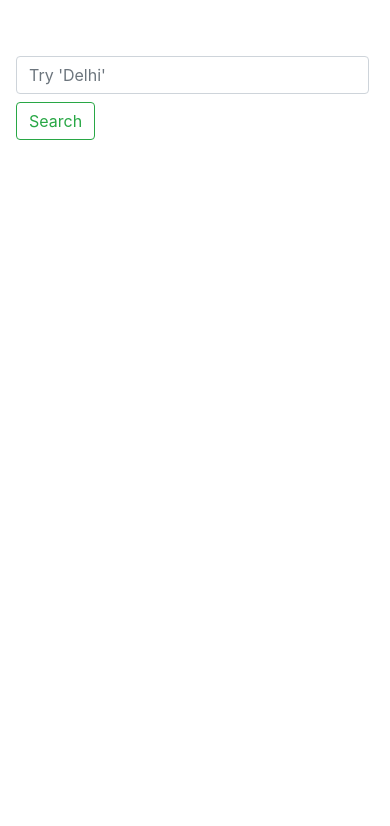
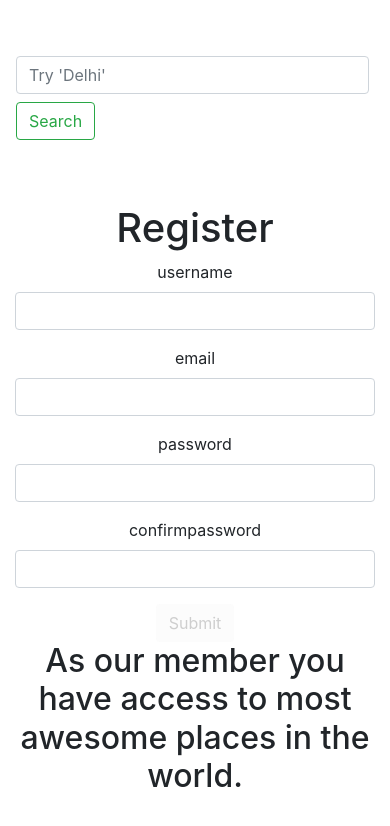
Before and after one commit to amit096/bwm-react-app, a React (Create React App) app: page /register in a window 390 px wide. Shown: the top 826 px of the page. Built offline with nearby package versions, Linux system fonts and the light colour scheme; what react-google-maps would draw is missing.

Commit message:
Register user

```diff
--- a/package.json
+++ b/package.json
@@ -28,6 +28,7 @@
     "react-router-dom": "^4.2.2",
     "react-scripts": "^5.0.1",
     "redux": "^3.7.2",
+    "redux-form": "^7.3.0",
     "redux-thunk": "^2.4.1",
     "titleize": "^3.0.0",
     "web-vitals": "^2.1.4"
--- a/src/App.js
+++ b/src/App.js
@@ -4,6 +4,8 @@ import RentalListing from './components/rental/rental-listing/rentallisting';
 import RentalDetail from './components/rental/rental-detail/rentalDetal';
 import { BrowserRouter, Route, Redirect } from 'react-router-dom';
 import { Provider } from 'react-redux';
+import { Register } from './components/register/register';
+import { Login } from './components/login/login';
 
 function App() {
   const store = require('./reducers').init();
@@ -17,6 +19,8 @@ function App() {
             <Route exact path='/' render={() => { return <Redirect to='/rentals' /> }} />
             <Route exact path='/rentals' component={RentalListing} />
             <Route exact path='/rentals/:id' component={RentalDetail} />
+            <Route exact path='/login' component={Login} />
+            <Route exact path='/register' component={Register} />
           </div>
         </div>
       </BrowserRouter>
--- a/src/actions/index.js
+++ b/src/actions/index.js
@@ -40,3 +40,11 @@ export const fetchRentalsById = (rentalId) => {
             });
     }
 }
+
+export const register =(userdata)=>{
+    debugger;
+ return axios.post('/api/v1/users/register',{...userdata}).then(
+    (res)=>{ return res.data;},
+    (err)=>{ return Promise.reject(err.response.data.error)}
+ )
+}
--- /dev/null
+++ b/src/components/login/login.js
@@ -0,0 +1,7 @@
+import React from "react";
+
+export function Login() {
+    return (
+  <><h1/>Login<h1/> </>
+    );
+}
--- /dev/null
+++ b/src/components/register/register.js
@@ -0,0 +1,41 @@
+import React, { useState } from "react";
+import RegisterForm from './registerForm';
+import * as action from '../../actions/index';
+import { Redirect } from "react-router-dom";
+
+export function Register() {
+   const [errors,setErrors]=useState([]);
+
+   const [redirect,setRedirect]=useState(false);
+
+    function registerUser(userdata){
+        debugger
+     action.register(userdata).then(
+        (registered)=>{ setRedirect(true)},
+        (err)=>{ debugger
+            setErrors(err)
+        }
+     )
+    }
+    if(redirect){
+     return <Redirect to={{pathname:'/login',state:{successRegister:true}}}/>
+    }
+    return (
+        <section id='register'>
+        <div className='bwm-form'>
+          <div className='row'>
+            <div className='col-md-5'>
+              <h1>Register</h1>
+              <RegisterForm submitCb={registerUser} errors={errors}/>
+            </div>
+            <div className='col-md-6 ml-auto'>
+              <div className='image-container'>
+                <h2 className='catchphrase'>As our member you have access to most awesome places in the world.</h2>
+                <img src='' alt=""/>
+              </div>
+            </div>
+          </div>
+        </div>
+      </section>
+    );
+}
--- /dev/null
+++ b/src/components/register/registerForm.js
@@ -0,0 +1,74 @@
+import React from 'react';
+import { Field, reduxForm } from 'redux-form';
+import { renderField } from '../shared/form/input';
+import {ResError} from '../shared/form/error';
+
+const RegisterForm = props => {
+    const { handleSubmit, pristine, reset, submitting, submitCb, valid, errors } = props
+    return (
+        <form onSubmit={handleSubmit(submitCb)}>
+
+            <Field
+                name="username"
+                type="text"
+                label='username'
+                placeholder="First Name"
+                className='form-control'
+                component={renderField}
+            />
+            <Field
+                name="email"
+                type="email"
+                label='email'
+                placeholder="Email"
+                className='form-control'
+                component={renderField}
+            />
+            <Field
+                name="password"
+                type="password"
+                label='password'
+                placeholder="Password"
+                className='form-control'
+                component={renderField}
+            />
+            <Field
+                name="confirmpassword"
+                type="password"
+                label='confirmpassword'
+                placeholder="Confirm Password"
+                className='form-control'
+                component={renderField}
+            />
+            <button className='btn btn-bwm btn-form' type="submit" disabled={!valid || pristine || submitting}>
+                Submit
+            </button>
+            {
+               <ResError errors={errors}/>
+            }
+        </form>
+    )
+}
+
+const validate = values => {
+    const errors = {}
+    if (values.username && values.username?.length < 4) {
+        errors.username = 'User name min length is 4 char'
+    }
+    if (!values.email) {
+        errors.email = 'Please enter email'
+    }
+    if (!values.confirmpassword) {
+        errors.confirmpassword = 'Please enter password confiramition'
+    }
+
+    if (values.confirmpassword !== values.password) {
+        errors.password = 'Password must match'
+    }
+    return errors
+}
+
+export default reduxForm({
+    form: 'registerForm',
+    validate
+})(RegisterForm)
--- /dev/null
+++ b/src/components/shared/form/error.js
@@ -0,0 +1,13 @@
+import React from 'react';
+
+
+export function ResError(props){
+ const errors =props.errors;
+
+ return (
+    errors.length > 0 &&
+    <div className='alert alert-danger bwm-res-errors'>
+        {errors.map((error, index) => { return <p key={index}>{error.message}</p> })}
+    </div>
+ )
+}
--- /dev/null
+++ b/src/components/shared/form/input.js
@@ -0,0 +1,18 @@
+import React from 'react';
+
+export const renderField = ({
+    input,
+    label,
+    type,
+    className,
+    meta: { touched, error, warning }
+  }) => (
+    <div className='form-group'>
+      <label>{label}</label>
+      <div className='input-group'>
+        <input {...input}type={type} className={className} />
+        </div>
+        {touched &&
+          ((error && <div className='alert alert-danger'>{error}</div>) )}
+    </div>
+  )
--- a/src/reducers/index.js
+++ b/src/reducers/index.js
@@ -1,8 +1,10 @@
 import { rentalReducer, rentalDetailReducer } from './rentals-reducer';
 import thunk from 'redux-thunk';
 import { createStore, applyMiddleware, compose, combineReducers } from 'redux';
+import { reducer as formReducer } from 'redux-form';
+
 export const init = () => {
-    const reducer = combineReducers({ rentals: rentalReducer, rental: rentalDetailReducer });
+    const reducer = combineReducers({ rentals: rentalReducer, rental: rentalDetailReducer,form: formReducer });
     const composeEnhancers =
         typeof window === 'object' &&
             window.__REDUX_DEVTOOLS_EXTENSION_COMPOSE__ ?
--- a/src/shared/header.js
+++ b/src/shared/header.js
@@ -14,8 +14,8 @@ export function Header() {
     </button>
     <div className='collapse navbar-collapse' id='navbarNavAltMarkup'>
       <div className='navbar-nav ml-auto'>
-        <a className='nav-item nav-link active' href=''>Login <span className='sr-only'>(current)</span></a>
-        <a className='nav-item nav-link' href=''>Register</a>
+        <Link className='nav-item nav-link active' to='/login'>Login <span className='sr-only'>(current)</span></Link>
+        <Link className='nav-item nav-link' to='/register'>Register</Link>
       </div>
     </div>
   </div>
--- a/src/styles/_main.scss
+++ b/src/styles/_main.scss
@@ -2,6 +2,7 @@
 @import 'src/styles/header/_header.scss';
 @import 'src/styles/rental/_rentalcard.scss';
 @import 'src/styles/rental/_rentalsdetails.scss';
+@import 'src/styles/forms/_form.scss';
 
 .page-title{
     font-size: 30px;
@@ -20,3 +21,15 @@
 .condo{
 color: #d68000;
 }
+
+.btn-bwm{
+  background-color: $main-color;
+  border-color: $main-color;
+  color: white;
+  padding: 15px 30px;
+  font-size: 20px;
+  &:hover,&:focus,&:active{
+    background-color: $main-color !important;
+    border-color: $main-color !important;
+  }
+}
--- /dev/null
+++ b/src/styles/forms/_form.scss
@@ -0,0 +1,47 @@
+.bwm-form {
+    color: $main-text-gray-color;
+
+    h1 {
+      font-weight: 700;
+      margin-bottom: 30px;
+    }
+    .image-container {
+      position: relative;
+
+      img {
+        width: 100%;
+        border-radius: 5px;
+      }
+    }
+
+    label {
+      font-size: 12px;
+    }
+
+    .form-text {
+      font-size: 13px;
+    }
+
+    .catchphrase {
+      text-align: center;
+      font-size: 42px;
+      position: absolute;
+      color: #f1f1f1;
+      padding: 40px;
+      background-color: rgba(0,0,0, 0.5);
+      margin-top: 50px;
+      letter-spacing: 1px;
+    }
+
+    .btn-form{
+        margin-top: 15px;
+    }
+  }
+
+  .bwm-res-errors {
+    margin: 10px 0;
+
+    p {
+      margin-bottom: 5px;
+    }
+  }
```
Also changed, not shown: 2 other files (tests, documents, lock files or other folders).
